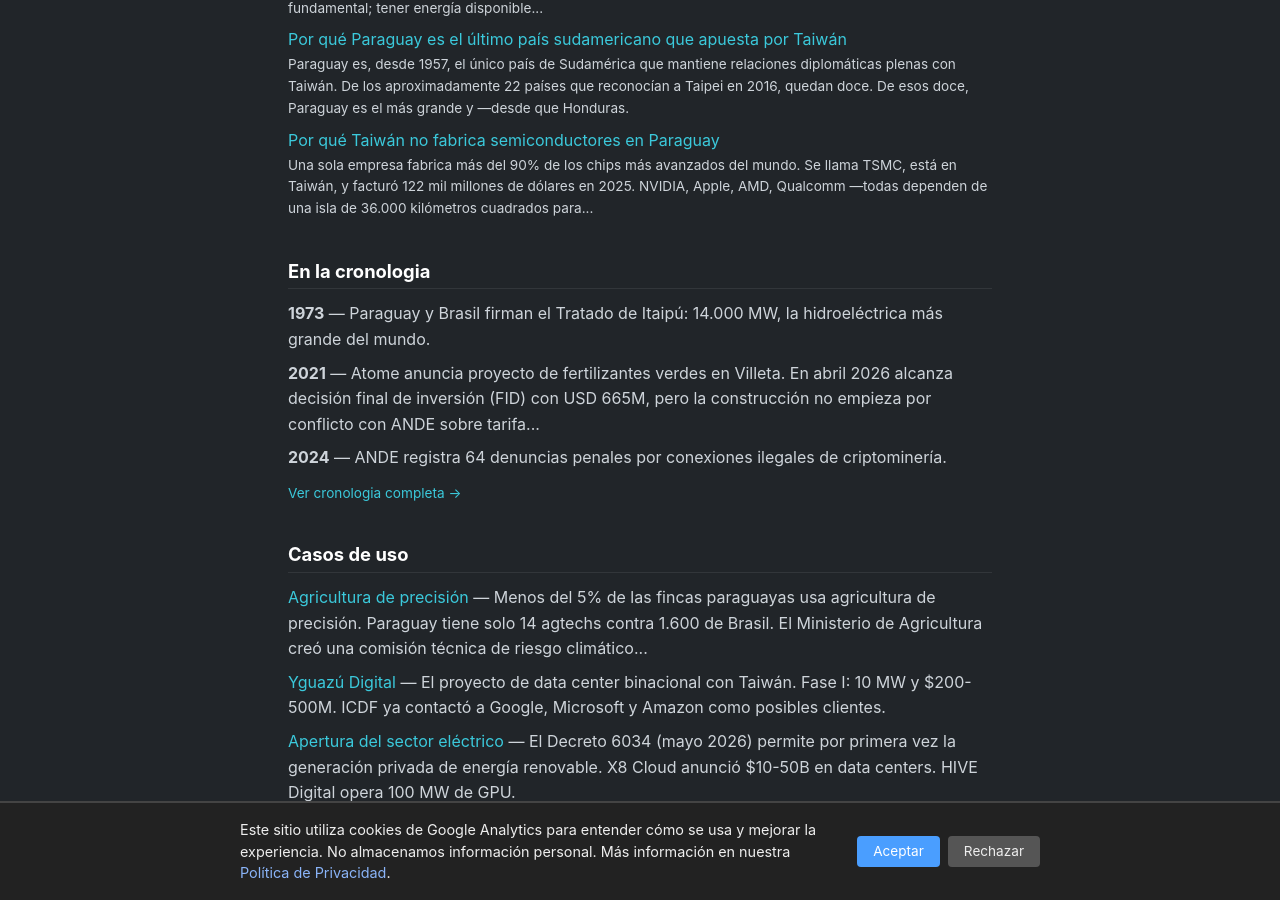
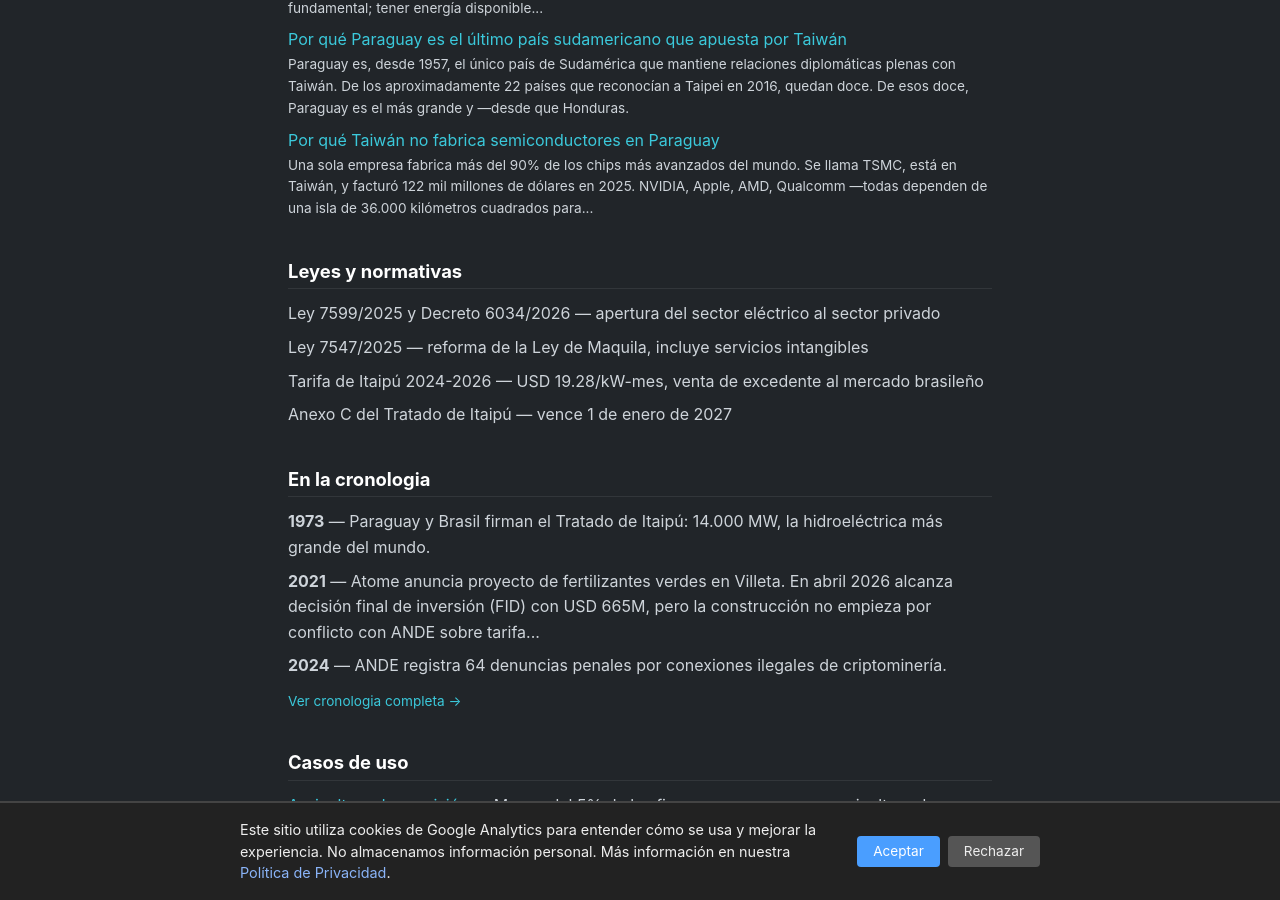
Before and after one commit to miravosqueinteresante/muchotexto.net, a Jekyll site: the page built from entidades/ande.markdown, in a window 1280 px wide and 900 px high, scrolled down 763 px. Built offline with Jekyll 4.4.1, drawn with Linux system fonts in a browser that asks for light colours.

Commit message:
ANDE: agregar 4 leyes relacionadas curadas (Ley 7599, 7547, tarifa Itaipu, Anexo C)

```diff
--- a/_data/entities.yml
+++ b/_data/entities.yml
@@ -30,6 +30,11 @@
     de energía para data centers y criptominería.
   category: infraestructura
   featured: true
+  related_laws:
+    - "Ley 7599/2025 y Decreto 6034/2026 — apertura del sector eléctrico al sector privado"
+    - "Ley 7547/2025 — reforma de la Ley de Maquila, incluye servicios intangibles"
+    - "Tarifa de Itaipú 2024-2026 — USD 19.28/kW-mes, venta de excedente al mercado brasileño"
+    - "Anexo C del Tratado de Itaipú — vence 1 de enero de 2027"
 
 - slug: itaipu
   name: Itaipú
--- a/entidades/ande.markdown
+++ b/entidades/ande.markdown
@@ -23,6 +23,11 @@
   - title: "Por qué Taiwán no fabrica semiconductores en Paraguay"
     url: /articulos/2026/07/14/semiconductores-taiwan-paraguay/
     context: "Una sola empresa fabrica más del 90% de los chips más avanzados del mundo. Se llama TSMC, está en Taiwán, y facturó 122 mil millones de dólares en 2025. NVIDIA, Apple, AMD, Qualcomm —todas dependen de una isla de 36.000 kilómetros cuadrados para..."
+entity_laws:
+  - "Ley 7599/2025 y Decreto 6034/2026 — apertura del sector eléctrico al sector privado"
+  - "Ley 7547/2025 — reforma de la Ley de Maquila, incluye servicios intangibles"
+  - "Tarifa de Itaipú 2024-2026 — USD 19.28/kW-mes, venta de excedente al mercado brasileño"
+  - "Anexo C del Tratado de Itaipú — vence 1 de enero de 2027"
 obs_glosario:
   - label: "ANDE (Administración Nacional de Electricidad)"
     url: /articulos/2026/05/27/apertura-sector-electrico-privado-paraguay/
```
